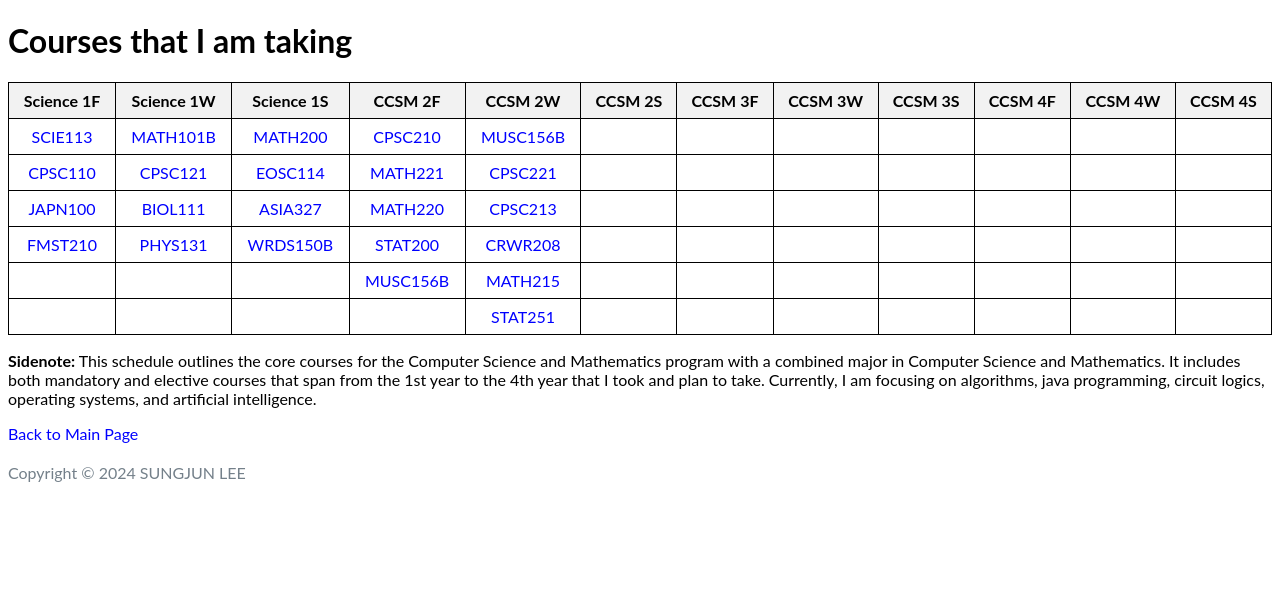
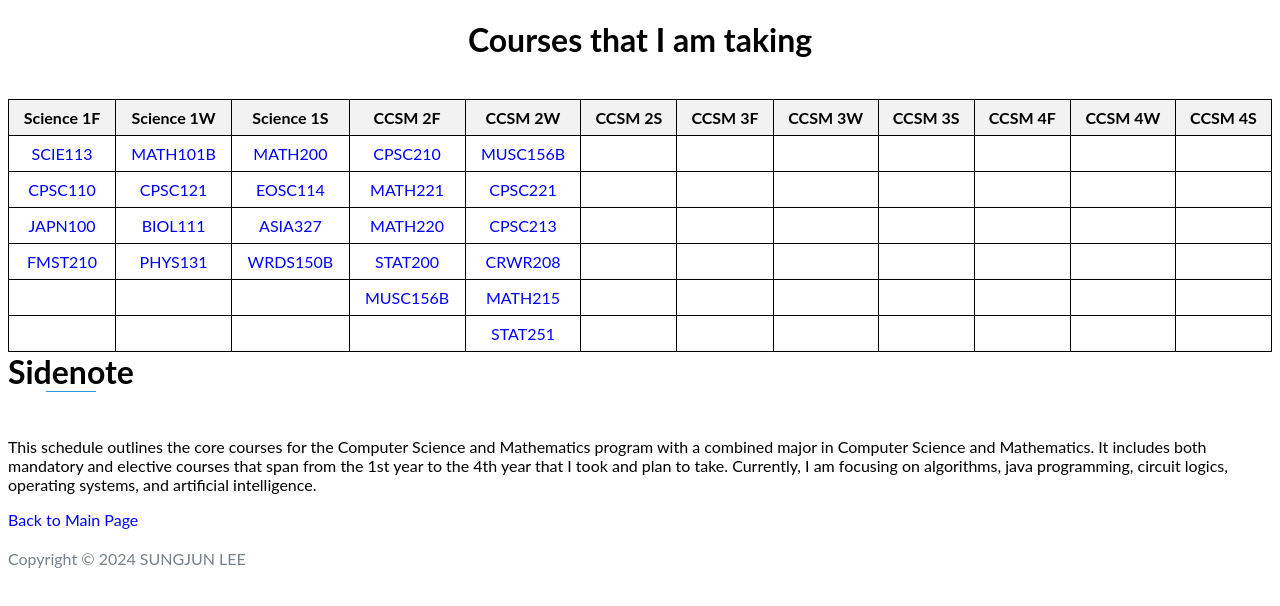
Before and after one commit to anderpudding/sungjunlee.github.io, a website: page courses.html in a window 1280 px wide. Drawn offline with nearby package versions, Linux system fonts and the light colour scheme; files that its build step writes are made by us from their sources.

Commit message:
Edited formatting for courses.html

```diff
--- a/courses.html
+++ b/courses.html
@@ -24,6 +24,13 @@
         }
         a:hover {
             text-decoration: underline;
+        }
+        h1 {
+            text-align: center;
+            margin-top: 20px;
+        }
+        table {
+            margin-top: 40px;
         }
     </style>
 </head>
@@ -140,7 +147,12 @@
                 <!-- Add more rows as needed -->
             </tbody>
         </table>
-        <p><strong>Sidenote:</strong> This schedule outlines the core courses for the Computer Science and Mathematics program with a combined major in Computer Science and Mathematics. It includes both mandatory and elective courses that span from the 1st year to the 4th year that I took and plan to take. Currently, I am focusing on algorithms, java programming, circuit logics, operating systems, and artificial intelligence.</p>
+        <h2 class="heading">
+            <strong>Sidenote</strong>
+        </h2>
+        <p>
+            This schedule outlines the core courses for the Computer Science and Mathematics program with a combined major in Computer Science and Mathematics. It includes both mandatory and elective courses that span from the 1st year to the 4th year that I took and plan to take. Currently, I am focusing on algorithms, java programming, circuit logics, operating systems, and artificial intelligence.
+        </p>
         <a href="index.html">Back to Main Page</a>
         <div class="col-sm-5 copyright">
             <p>
```
